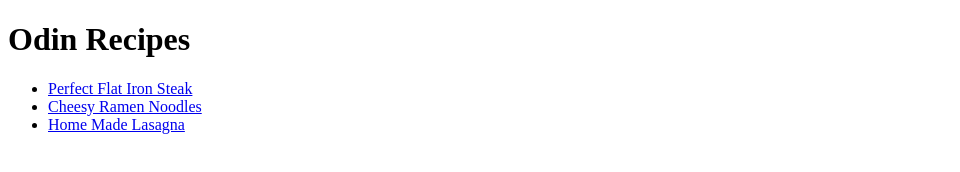
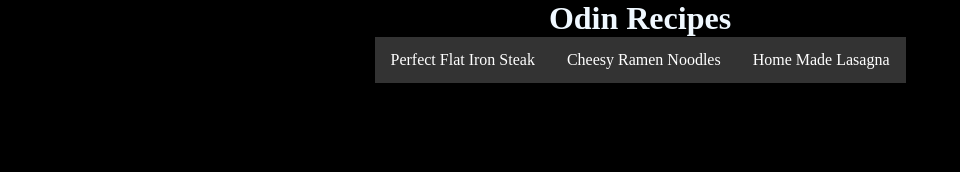
Before and after one commit to Ofearghail/odin-recipes, a plain HTML site: page index.html in a window 1280 px wide. Shown: the whole page, without its empty margins (0-960 px from the left). Drawn offline with Linux system fonts and the light colour scheme.

Commit message:
Added some style rules to homepage

```diff
--- a/index.html
+++ b/index.html
@@ -4,12 +4,16 @@
   <meta charset="UTF-8">
   <meta name="viewport" content="width=device-width, initial-scale=1.0">
   <title>My Web Page</title>
+  <link rel="stylesheet" href="styles.css">
 </head>
 <body>
-  <h1>Odin Recipes</h1>
-    <ul>
+  <h1 class="title header">Odin Recipes</h1>
+    <div class="horizontalList">
+      <ul>
         <li><a href="perfectSteak.html">Perfect Flat Iron Steak</a></li>
         <li><a href="ramen.html">Cheesy Ramen Noodles</a></li>
         <li><a href="lasagna.html">Home Made Lasagna</a></li>
+      </ul>
+    </div>
 </body>
 </html>
--- /dev/null
+++ b/styles.css
@@ -0,0 +1,51 @@
+* {
+    margin: 0%;
+    padding: 0%;
+}
+
+.title {
+    color: aliceblue;
+    text-align: center;
+}
+
+.title .recpie {
+    color: aliceblue;
+    font-size: 24px;
+}
+
+body {
+    background-color: black;
+}
+
+.horizontalList {
+    display: flex;
+    justify-content: center;
+    margin: 0px;
+    padding: 0px;
+}
+
+ul {
+    list-style-type: none;
+    margin: 0;
+    padding: 0;
+    overflow: hidden;
+    background-color: #333;
+
+}
+
+li {
+    float:left;
+
+}
+
+li a {
+    display: block;
+    color: white;
+    text-align: center;
+    padding: 14px 16px;
+    text-decoration: none;
+}
+
+li a:hover {
+    background-color: #111;
+}
```
